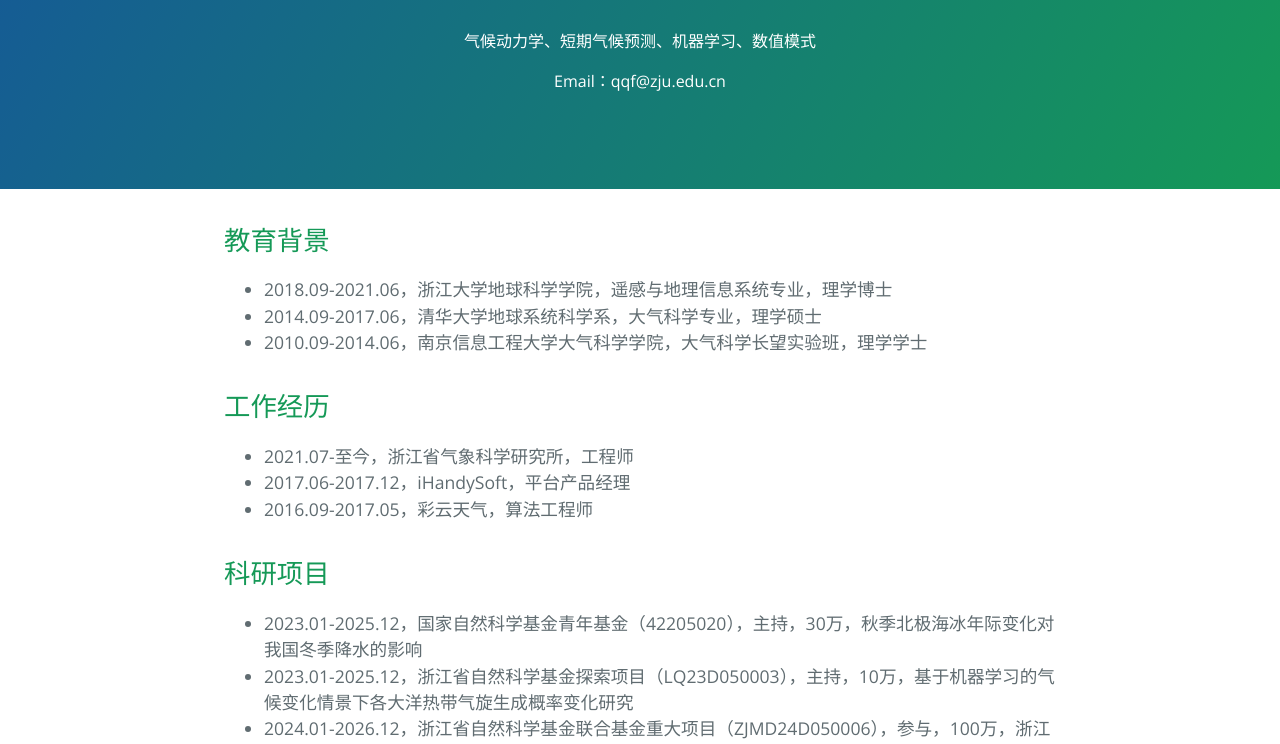
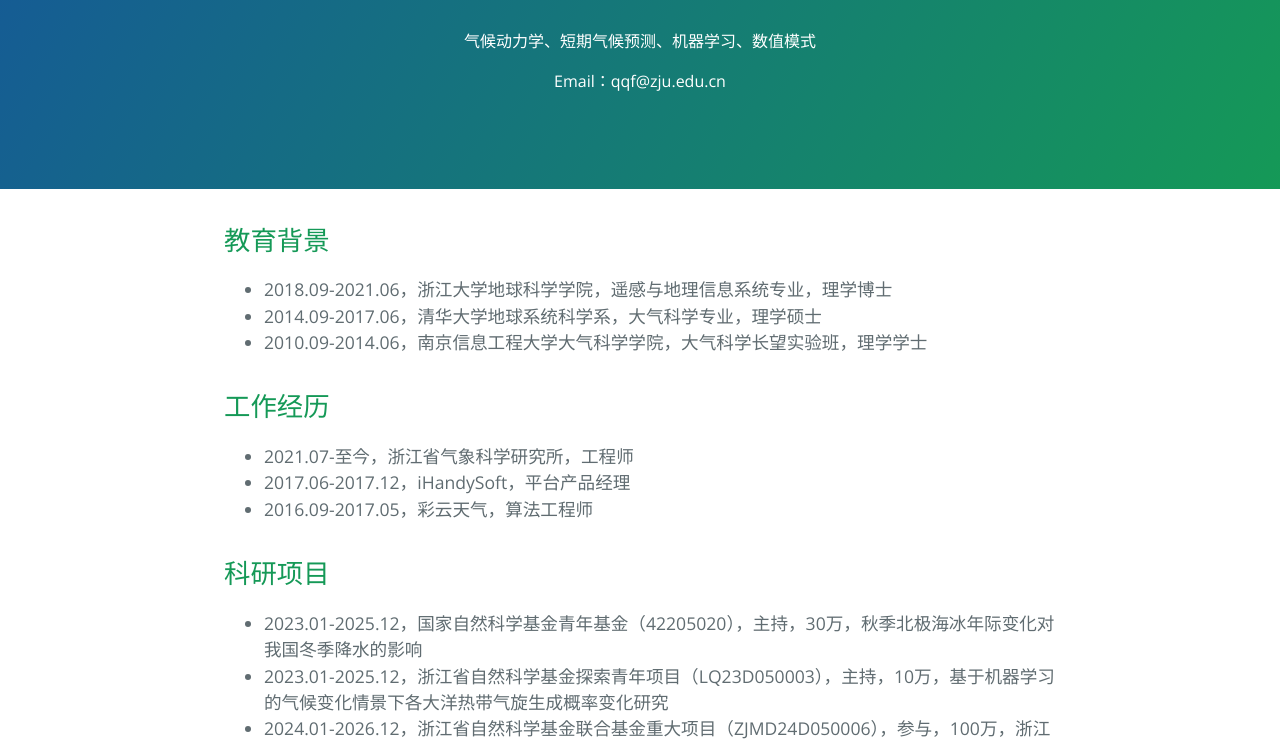
Before and after one commit to QQFRaphael/QQFRaphael.github.io, a website: page index.html in a window 1280 px wide. Shown: the part 208-952 px from the top of the page. Drawn offline with nearby package versions, Linux system fonts and the light colour scheme.

Commit message:
Update index.html

```diff
--- a/index.html
+++ b/index.html
@@ -42,7 +42,7 @@
 
       <ul class="task-list">
       <li>2023.01-2025.12，国家自然科学基金青年基金（42205020），主持，30万，秋季北极海冰年际变化对我国冬季降水的影响</li>
-      <li>2023.01-2025.12，浙江省自然科学基金探索项目（LQ23D050003），主持，10万，基于机器学习的气候变化情景下各大洋热带气旋生成概率变化研究</li>
+      <li>2023.01-2025.12，浙江省自然科学基金探索青年项目（LQ23D050003），主持，10万，基于机器学习的气候变化情景下各大洋热带气旋生成概率变化研究</li>
       <li>2024.01-2026.12，浙江省自然科学基金联合基金重大项目（ZJMD24D050006），参与，100万，浙江汛期旱涝多尺度演变机理及智能预测技术研究</li>
       <li>2024.01-2026.12，浙江省自然科学基金联合基金探索一般项目（ZJMY24D050033），参与，10万，浙江高分辨率阵风融合预报方法研究</li>
       <li>2023.01-2025.12，浙江省中医药传承创新人才支持计划（2023ZR093），参与，3万，基于Biomod2组合模型和多气候模式的南方红豆杉潜在适生区集合预测研究</li>
```
